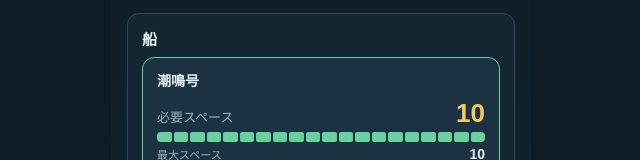
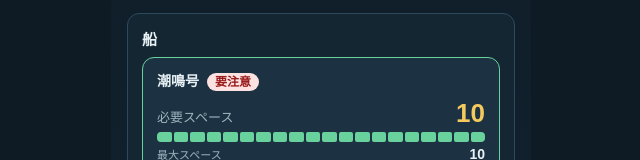
Before and after one commit to Shienori/shioji-no-shokai, a React (Vite) app in the folder shioji-no-shokai-mvp/: page / in a window 1280 px wide. Both pictures are taken after a click on the button 640 px from the left and 485 px from the top of the page. Shown: the part 459-619 px from the top of the page, without its empty margins (319-959 px from the left). Built offline with nearby package versions, Linux system fonts and the light colour scheme.

Commit message:
feat: show ship suitability and apply heavy load speed penalty

```diff
--- a/shioji-no-shokai-mvp/src/components/contract/ContractDetailScreen.tsx
+++ b/shioji-no-shokai-mvp/src/components/contract/ContractDetailScreen.tsx
@@ -8,6 +8,7 @@ import { getRouteHexIds } from "../../domain/routePath";
 import { calculateEstimatedArrivalAt } from "../../domain/seaCondition";
 import { getContractCargoRequirements, getContractSchedule } from "../../domain/contractOffer";
 import { calculateExpense } from "../../domain/reward";
+import { getHeavyLoadSpeedFactor } from "../../domain/voyage";
 import { ceilTo1Minute, formatDateTime } from "../../domain/time";
 import { CapacityGauge } from "./CapacityGauge";
 import { RouteSeaConditionTab } from "./RouteSeaConditionTab";
@@ -32,7 +33,7 @@ function ContractDetail({ contract, ships, eligibleShips, acceptReason, offeredD
   const selectedShip = ships.find((ship) => ship.id === selectedShipId) ?? null;
   const seaHexIds = useMemo(() => route ? (getRouteHexIds(route.fromPortId, route.toPortId) ?? []).filter((id) => getHexById(id).kind === "sea") : [], [route]);
   const speed = selectedShip?.cruisingSpeedKnots;
-  const estimatedArrivalAt = useMemo(() => speed && seaHexIds.length > 0 ? calculateEstimatedArrivalAt(seaHexIds, departureAt, speed) : null, [seaHexIds, departureAt, speed]);
+  const estimatedArrivalAt = useMemo(() => speed && seaHexIds.length > 0 && selectedShip && contract ? calculateEstimatedArrivalAt(seaHexIds, departureAt, speed * getHeavyLoadSpeedFactor(contract, selectedShip)) : null, [seaHexIds, departureAt, speed, selectedShip, contract]);
   const etaLabel = estimatedArrivalAt === null ? "—" : formatDateTime(ceilTo1Minute(estimatedArrivalAt));
   if (!contract || !route) return null;
   const cargo = getCargoById(contract.cargoId);
@@ -43,6 +44,27 @@ function ContractDetail({ contract, ships, eligibleShips, acceptReason, offeredD
   const deadlineLabel = formatDateTime(offeredDeadlineAt ?? getContractSchedule(contract, route, departureAt).deadlineAt);
   const { requiredCargoVolume, requiredCargoWeight } = getContractCargoRequirements(contract, cargo);
   const canAccept = eligibleShips.some((ship) => ship.id === selectedShipId);
+  const getSuitability = (ship: Ship) => {
+    if (!eligibleShips.some((item) => item.id === ship.id)) {
+      return { label: "受注不可", color: "#64748b", background: "#f1f5f9" };
+    }
+    const weightRatio = ship.maxCargoWeight > 0 ? requiredCargoWeight / ship.maxCargoWeight : 0;
+    const volumeRatio = ship.maxCargoVolume > 0 ? requiredCargoVolume / ship.maxCargoVolume : 0;
+    const cargoMargin = 1 - Math.max(weightRatio, volumeRatio);
+    const shipEta = seaHexIds.length > 0
+      ? calculateEstimatedArrivalAt(seaHexIds, departureAt, ship.cruisingSpeedKnots * getHeavyLoadSpeedFactor(contract, ship))
+      : null;
+    const etaMarginHours = shipEta !== null && offeredDeadlineAt !== null
+      ? (offeredDeadlineAt - shipEta) / 3600000
+      : null;
+    if (cargoMargin >= 0.3 && etaMarginHours !== null && etaMarginHours >= 2) {
+      return { label: "余裕あり", color: "#166534", background: "#dcfce7" };
+    }
+    if (cargoMargin >= 0.1 && etaMarginHours !== null && etaMarginHours >= 0.5) {
+      return { label: "ぎりぎり", color: "#92400e", background: "#fef3c7" };
+    }
+    return { label: "要注意", color: "#991b1b", background: "#fee2e2" };
+  };
   return <div className="contract-detail-screen">
     <header className="detail-header">
       <button className="back-btn" onClick={onClose}>← 戻る</button>
@@ -69,10 +91,16 @@ function ContractDetail({ contract, ships, eligibleShips, acceptReason, offeredD
         <h3>船</h3>
         <div className="ship-select-list">{ships.map((ship) => {
           const isEligible = eligibleShips.some((item) => item.id === ship.id);
+          const suitability = getSuitability(ship);
+          const isHeavyLoad = ship.maxCargoWeight > 0 && requiredCargoWeight / ship.maxCargoWeight >= 0.9;
           return <button key={ship.id} type="button" className={`ship-select-item${isEligible ? " eligible" : ""}${selectedShipId === ship.id ? " selected" : ""}`} disabled={!isEligible} onClick={() => {
             if (selectedShipId !== ship.id) { setSelectedShipId(ship.id); setDepartureAt(Date.now()); setShowConfirmation(false); }
           }}>
-            <span className="ship-select-name">{ship.name}</span>
+            <span className="ship-select-name">
+              {ship.name}
+              <span style={{ marginLeft: 8, padding: "2px 8px", borderRadius: 999, fontSize: 12, color: suitability.color, background: suitability.background }}>{suitability.label}</span>
+              {isHeavyLoad && <span style={{ marginLeft: 6, fontSize: 12, color: "#92400e" }}>積載90%超：速度-10%</span>}
+            </span>
             <CapacityGauge requiredLabel="必要スペース" maximumLabel="最大スペース" required={requiredCargoVolume} maximum={ship.maxCargoVolume} />
             <CapacityGauge requiredLabel="必要積載量" maximumLabel="最大積載量" required={requiredCargoWeight} maximum={ship.maxCargoWeight} />
           </button>;
--- a/shioji-no-shokai-mvp/src/domain/voyage.ts
+++ b/shioji-no-shokai-mvp/src/domain/voyage.ts
@@ -13,6 +13,8 @@ import {
 } from "./seaCondition";
 
 const HOUR_MS = 60 * 60 * 1000;
+const HEAVY_LOAD_WEIGHT_RATIO = 0.9;
+const HEAVY_LOAD_SPEED_FACTOR = 0.9;
 
 function getRouteSeaHexIds(route: Route): string[] {
   const routeHexIds = getRouteHexIds(route.fromPortId, route.toPortId) ?? [];
@@ -20,6 +22,13 @@ function getRouteSeaHexIds(route: Route): string[] {
   return routeHexIds.filter((hexId) => {
     return getHexById(hexId).kind === "sea";
   });
+}
+
+export function getHeavyLoadSpeedFactor(contract: AcceptedContract, ship: Ship): number {
+  const cargo = getCargoById(contract.cargoId);
+  const requiredWeight = cargo.weightPerUnit * contract.quantity;
+  const weightRatio = ship.maxCargoWeight > 0 ? requiredWeight / ship.maxCargoWeight : 0;
+  return weightRatio >= HEAVY_LOAD_WEIGHT_RATIO ? HEAVY_LOAD_SPEED_FACTOR : 1;
 }
 
 export function createVoyage(
@@ -34,10 +43,11 @@ export function createVoyage(
   const loadingCompletedAt = operationTime + loadingDurationMs;
   const departedRealTime = currentRealTime + loadingDurationMs / GAME_TIME_MULTIPLIER;
   const seaHexIds = getRouteSeaHexIds(route);
+  const effectiveSpeedKnots = ship.cruisingSpeedKnots * getHeavyLoadSpeedFactor(contract, ship);
   const forecastEtaRealTime = calculateEstimatedArrivalAt(
     seaHexIds,
     departedRealTime,
-    ship.cruisingSpeedKnots,
+    effectiveSpeedKnots,
   );
   const arrivalDeadlineAt = operationTime + (contract.deadlineAt - contract.acceptedAt) * GAME_TIME_MULTIPLIER;
 
@@ -53,7 +63,7 @@ export function createVoyage(
     lastProcessedRealTime: departedRealTime,
     currentSeaHexIndex: 0,
     distanceIntoHexNm: 0,
-    shipSpeedKnots: ship.cruisingSpeedKnots,
+    shipSpeedKnots: effectiveSpeedKnots,
     forecastEtaRealTime,
     estimatedArrivalAt: loadingCompletedAt + (forecastEtaRealTime - departedRealTime) * GAME_TIME_MULTIPLIER,
     arrivalDeadlineAt,
```
